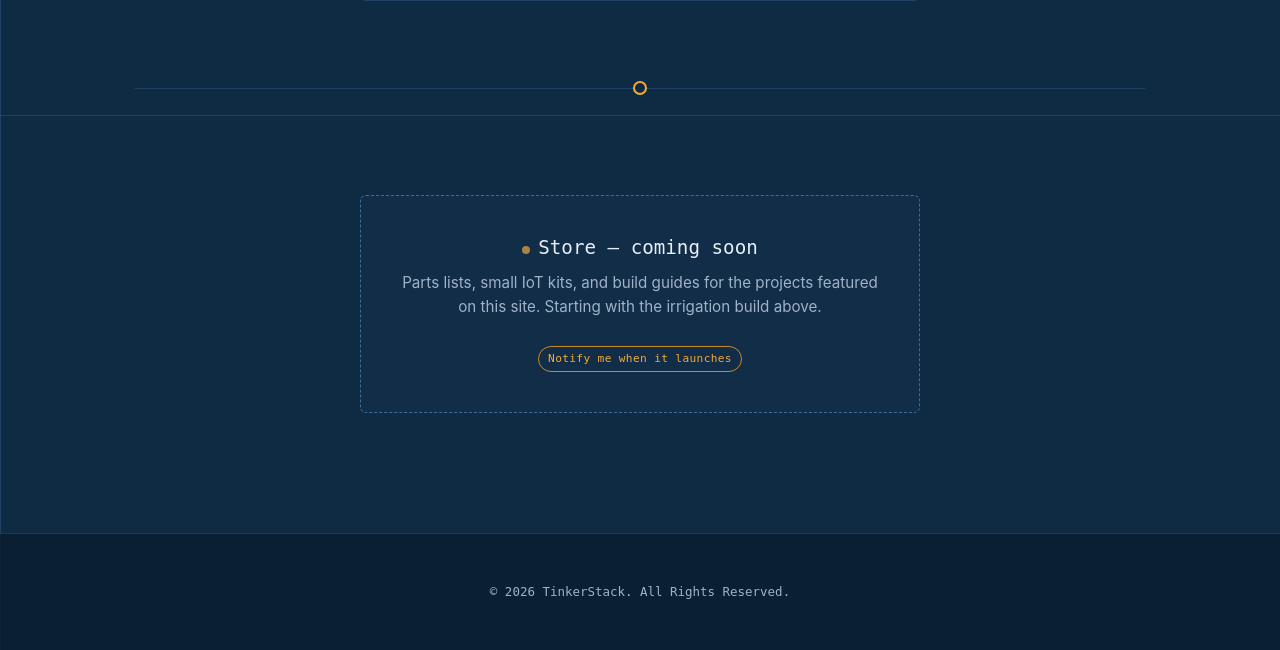
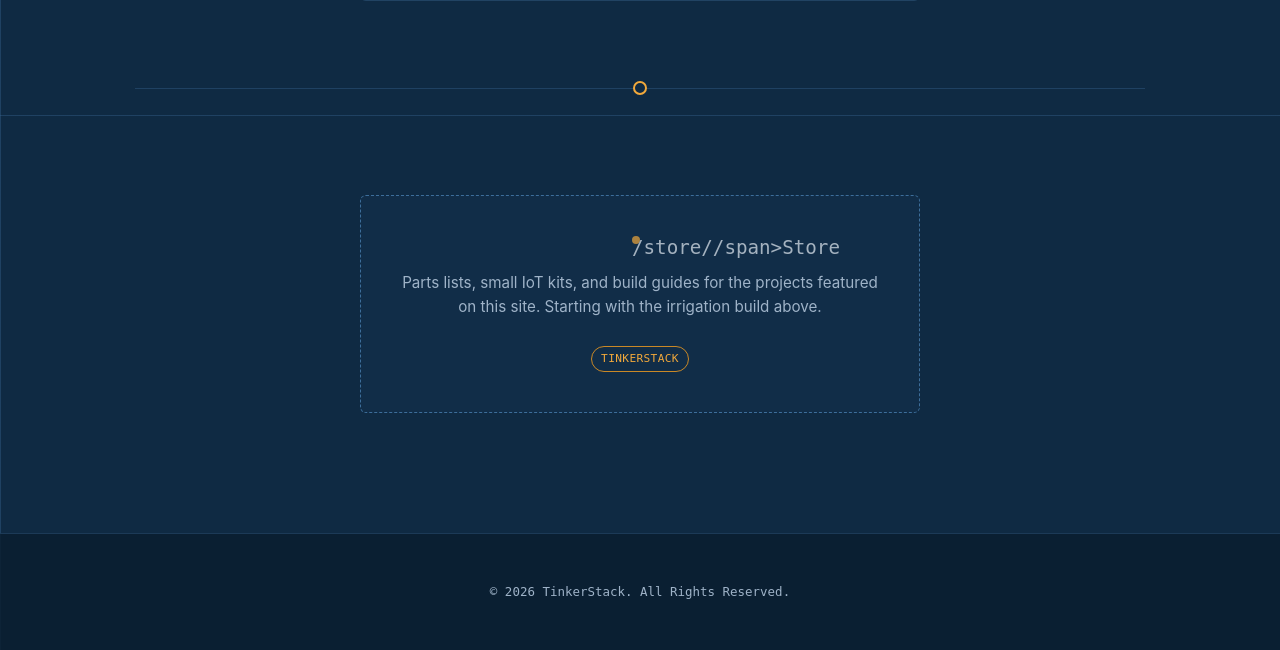
Before and after one commit to pradeep1955/mysite, a Django app: template home/templates/home/main.html in a window 1280 px wide. Shown: the part 1485-2135 px from the top of the page. Run offline with Django 4.2, Linux system fonts and the light colour scheme; the template is opened without the code that fills it, so the values that code supplies are empty; parts of the project's set-up code (start-up, migrations or seed data) failed here and were passed over; some libraries are stand-ins or nearby versions.

Commit message:
update project 8 jul 00:30

```diff
--- a/home/templates/home/main.html
+++ b/home/templates/home/main.html
@@ -58,9 +58,9 @@
 
 <section class="store-node" id="store">
   <div class="store-card">
-    <h3><span class="dot-flash"></span>Store — coming soon</h3>
+    <h3><span class="dot-flash">{% url 'store:home' %}/span>Store</h3>
     <p>Parts lists, small IoT kits, and build guides for the projects featured on this site. Starting with the irrigation build above.</p>
-    <span class="tag">Notify me when it launches</span>
+    <span class="tag">TINKERSTACK</span>
   </div>
 </section>
 {% endblock content %}
```
